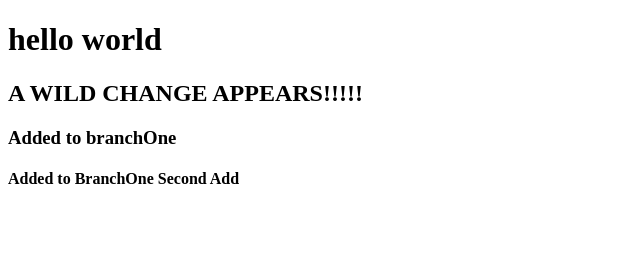
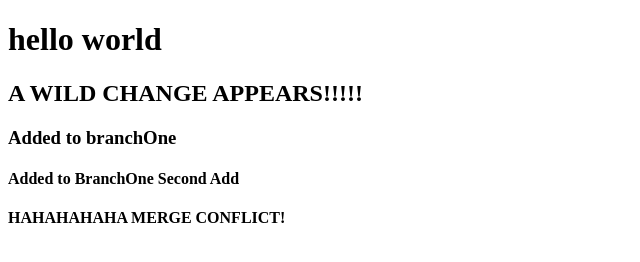
Before and after one commit to MichaelDesantis/teachAdam, a plain HTML site: page index.html in a window 1280 px wide. Shown: the whole page, without its empty margins (0-640 px from the left). Drawn offline with Linux system fonts and the light colour scheme.

Commit message:
good luck

```diff
--- a/index.html
+++ b/index.html
@@ -5,5 +5,6 @@
 	<h2>A WILD CHANGE APPEARS!!!!!</h2>
      <h3>Added to branchOne</h3>
      <h4>Added to BranchOne Second Add</h4>
+     <h4>HAHAHAHAHA MERGE CONFLICT!</h4>
 	</body>
 </html>
```
